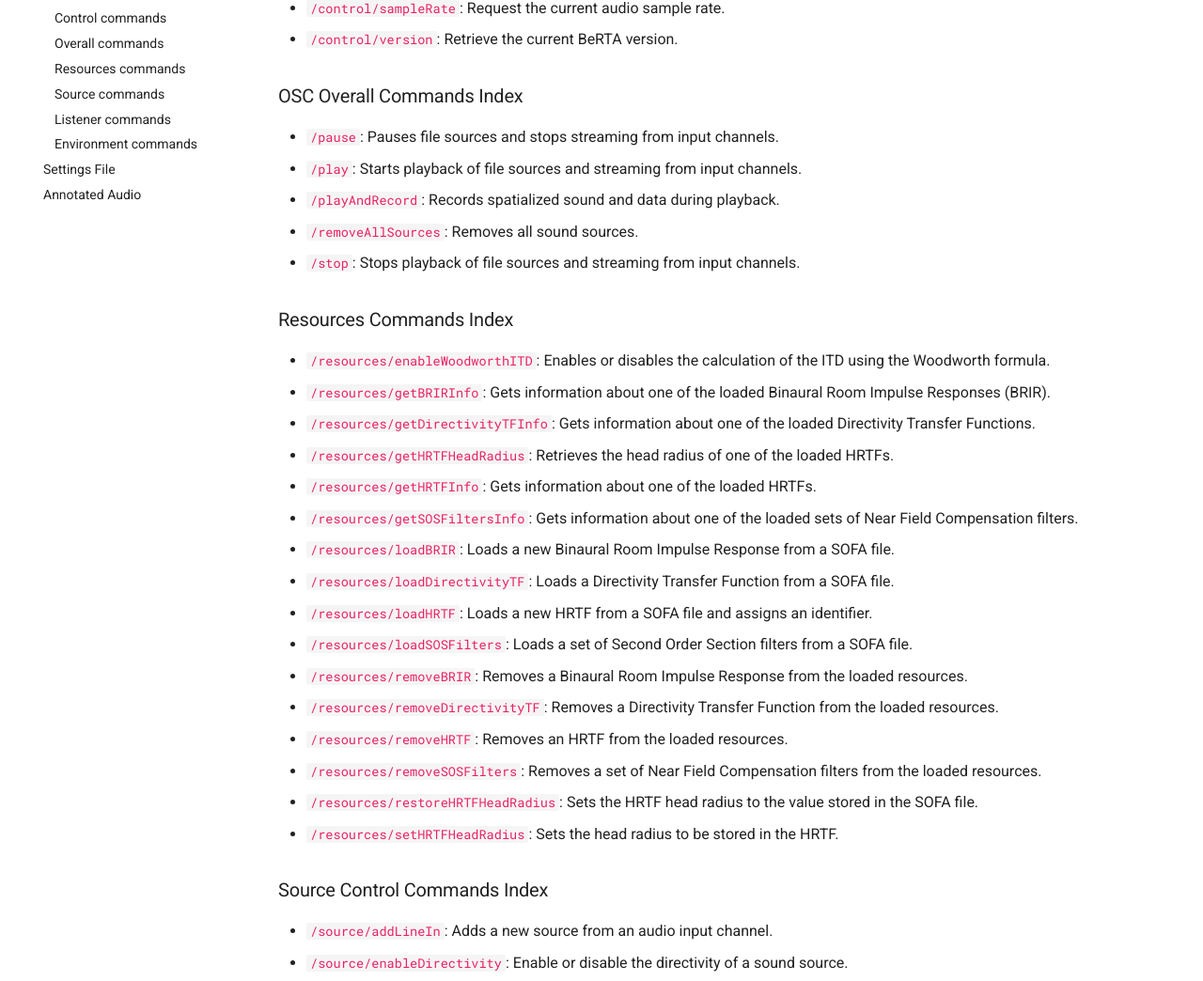
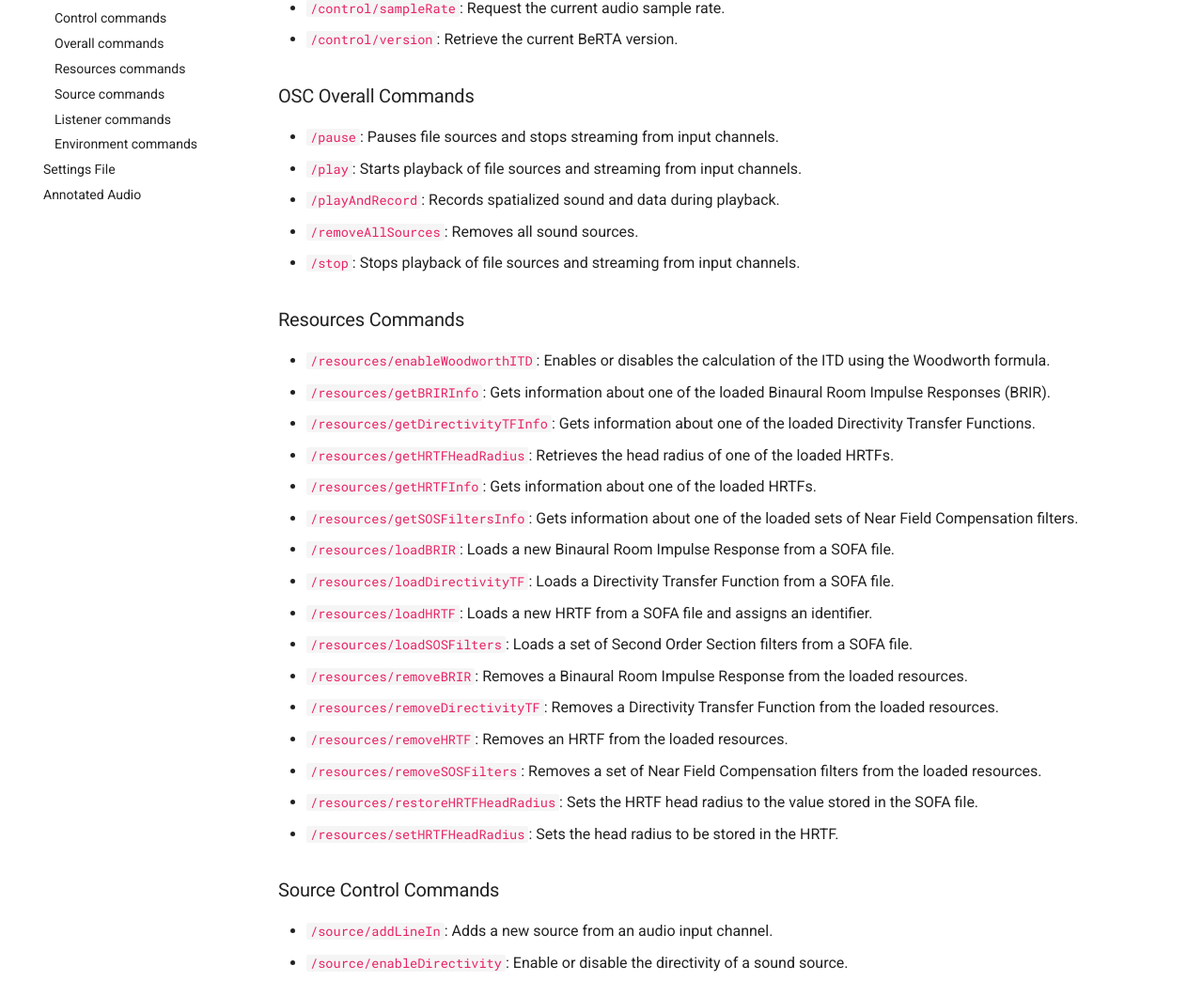
Before and after one commit to GrupoDiana/BRT-Documentation, an MkDocs documentation site: the page built from docs/osc/index.md, in a window 1280 px wide and 1400 px high, scrolled down 399 px. Shown: the part 170-1214 px from the top of the window at 94% size. Built offline with MkDocs 1.6.1 and Material for MkDocs 9.7.7, drawn with Linux system fonts in a browser that asks for light colours; comment, search, counter and statistics services are not loaded; some of the changed text lies outside the part shown.

Commit message:
feat: OSC editorial changes

```diff
--- a/docs/osc/index.md
+++ b/docs/osc/index.md
@@ -13,7 +13,7 @@ Part of the BRT components is the definition of a set of OSC commands which the
 - [`/control/sampleRate`](control.md#controlsamplerate): Request the current audio sample rate.
 - [`/control/version`](control.md#controlversion): Retrieve the current BeRTA version.
 
-### OSC Overall Commands Index
+### OSC Overall Commands
 
 - [`/pause`](overall.md#pause): Pauses file sources and stops streaming from input channels.
 - [`/play`](overall.md#play): Starts playback of file sources and streaming from input channels.
@@ -22,7 +22,7 @@ Part of the BRT components is the definition of a set of OSC commands which the
 - [`/stop`](overall.md#stop): Stops playback of file sources and streaming from input channels.
 
 
-### Resources Commands Index
+### Resources Commands
 
 - [`/resources/enableWoodworthITD`](resources.md#resourcesenablewoodworthitd): Enables or disables the calculation of the ITD using the Woodworth formula.
 - [`/resources/getBRIRInfo`](resources.md#resourcesgetbririnfo): Gets information about one of the loaded Binaural Room Impulse Responses (BRIR).
@@ -43,7 +43,7 @@ Part of the BRT components is the definition of a set of OSC commands which the
 
 
 
-### Source Control Commands Index
+### Source Control Commands
 
 - [`/source/addLineIn`](source.md#sourceaddlinein): Adds a new source from an audio input channel.
 - [`/source/enableDirectivity`](source.md#sourceenabledirectivity): Enable or disable the directivity of a sound source.
@@ -65,7 +65,7 @@ Part of the BRT components is the definition of a set of OSC commands which the
 
 
 
-### Listener Control Commands Index
+### Listener Control Commands
 
 - [`/listener/enableInterpolation`](listener.md#listenerenableinterpolation): Enable or disable interpolation among HRIRs.
 - [`/listener/enableITD`](listener.md#listenerenableitd): Enable or disable the simulation of Interaural Time Difference (ITD).
@@ -81,7 +81,7 @@ Part of the BRT components is the definition of a set of OSC commands which the
 - [`/listener/setSOSFilters`](listener.md#listenersetsosfilters): Set filters for Near Field Compensation (NFC) after HRTF convolution.
 
 
-# Environment Control Commands Index
+### Environment Control Commands
 
 - [`/environment/enableDirectPath`](environment.md#environmentenabledirectpath): Toggle the direct path source in the environment model.
 - [`/environment/enableModel`](environment.md#environmentenablemodel): Enable or disable a specified environment model.
```
